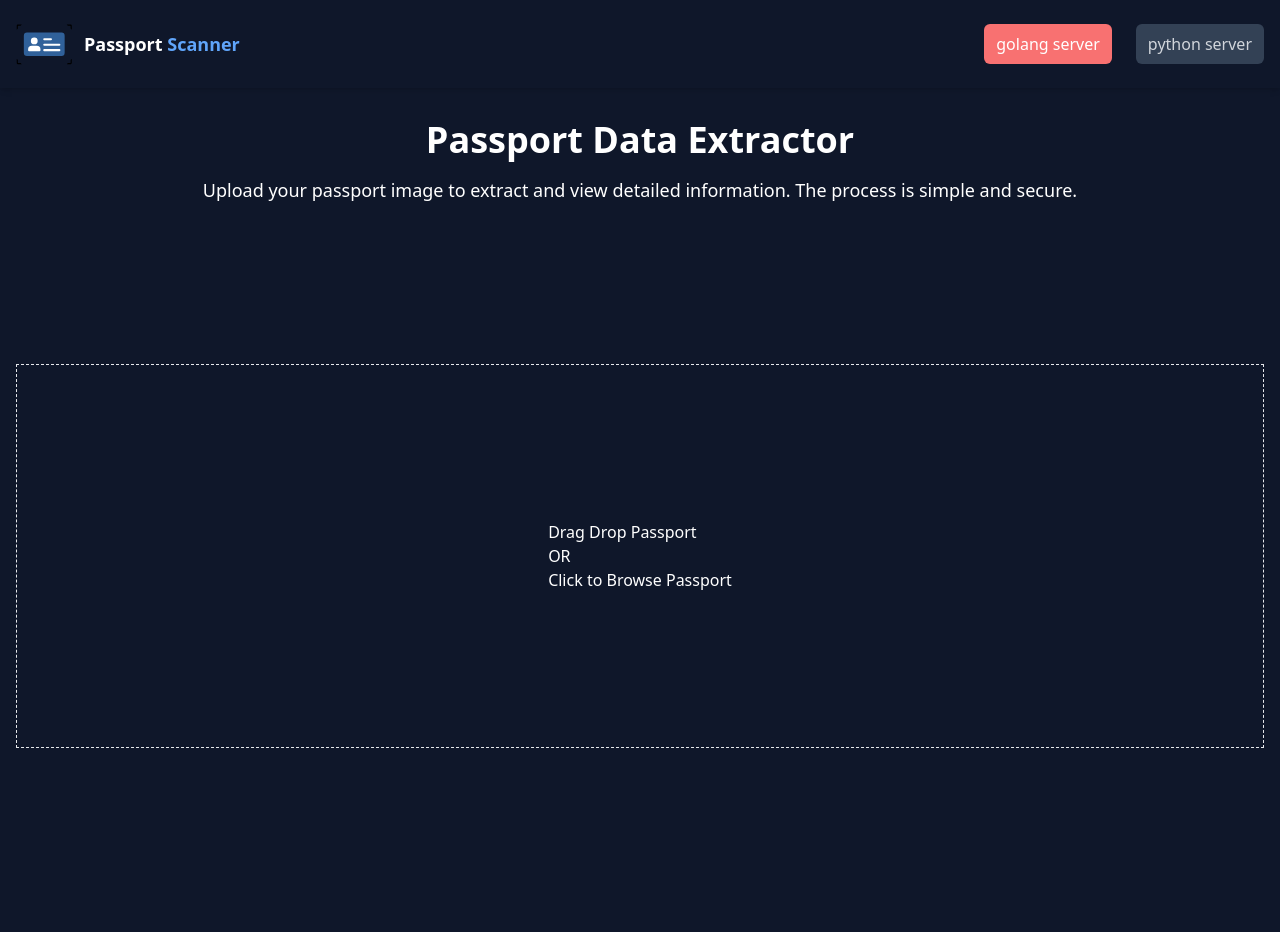
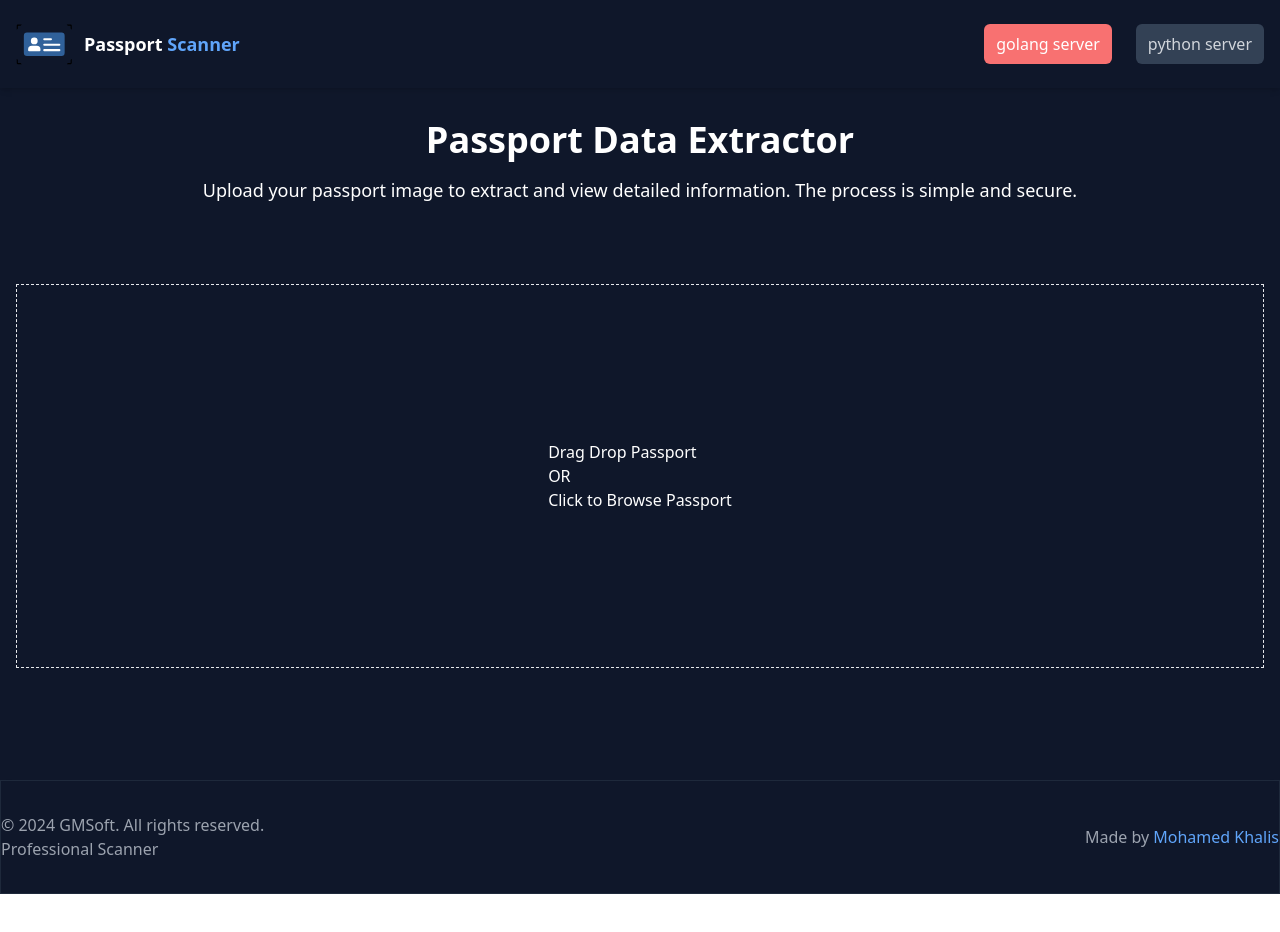
Before and after one commit to Admiral-Simo/passscan-frontend, an Angular app: page / in a window 1280 px wide. Shown: the top 932 px of the page. After the commit the page ends 894 px from the top, so only its background shows below. Built offline with nearby package versions, Linux system fonts and the light colour scheme.

Commit message:
style: add footer for better design

```diff
--- a/src/app/app.component.html
+++ b/src/app/app.component.html
@@ -45,6 +45,7 @@
       ></app-person-data-plotter>
     </ng-template>
   </div>
+  <app-footer></app-footer>
 </main>
 
 <router-outlet />
--- a/src/app/app.component.ts
+++ b/src/app/app.component.ts
@@ -5,6 +5,7 @@ import { CommonModule } from '@angular/common';
 import { DragDropPassportComponent } from './drag-drop-passport/drag-drop-passport.component';
 import { Data } from '../types/PersonData';
 import { PersonDataPlotterComponent } from './person-data-plotter/person-data-plotter.component';
+import { FooterComponent } from './footer/footer.component';
 
 @Component({
   selector: 'app-root',
@@ -14,6 +15,7 @@ import { PersonDataPlotterComponent } from './person-data-plotter/person-data-pl
     NavbarComponent,
     DragDropPassportComponent,
     PersonDataPlotterComponent,
+    FooterComponent,
     CommonModule,
   ],
   templateUrl: './app.component.html',
--- a/src/app/drag-drop-passport/drag-drop-passport.component.html
+++ b/src/app/drag-drop-passport/drag-drop-passport.component.html
@@ -1,5 +1,5 @@
 <div
-  class="w-full mx-auto max-w-screen-xl flex gap-5 flex-col items-center justify-center my-40"
+  class="w-full mx-auto max-w-screen-xl flex gap-5 flex-col items-center justify-center my-20"
 >
   <div
     class="border border-dashed w-full h-96 flex items-center justify-center"
--- /dev/null
+++ b/src/app/footer/footer.component.html
@@ -0,0 +1,27 @@
+<!-- Footer Section -->
+<footer class="bg-slate-900 py-8 shadow-md border border-slate-800">
+  <div
+    class="max-w-screen-xl mx-auto flex flex-col md:flex-row justify-between items-center"
+  >
+    <!-- Company Information -->
+    <div class="text-center md:text-left mb-4 md:mb-0">
+      <p class="text-gray-400">
+        &copy; {{ year }} GMSoft. All rights reserved.
+      </p>
+      <p class="text-gray-400">Professional Scanner</p>
+    </div>
+
+    <!-- Made By Section -->
+    <div class="text-center md:text-right">
+      <p class="text-gray-400">
+        Made by
+        <a
+          href="https://github.com/admiral-simo"
+          target="_blank"
+          class="text-blue-400 hover:text-blue-500 transition-colors duration-300"
+          >Mohamed Khalis</a
+        >
+      </p>
+    </div>
+  </div>
+</footer>
--- /dev/null
+++ b/src/app/footer/footer.component.ts
@@ -0,0 +1,12 @@
+import { Component } from '@angular/core';
+
+@Component({
+  selector: 'app-footer',
+  standalone: true,
+  imports: [],
+  templateUrl: './footer.component.html',
+  styleUrl: './footer.component.css',
+})
+export class FooterComponent {
+  year = new Date().getFullYear();
+}
```
Also changed, not shown: src/app/footer/footer.component.css (added), 1 other file (tests, documents, lock files or other folders).
